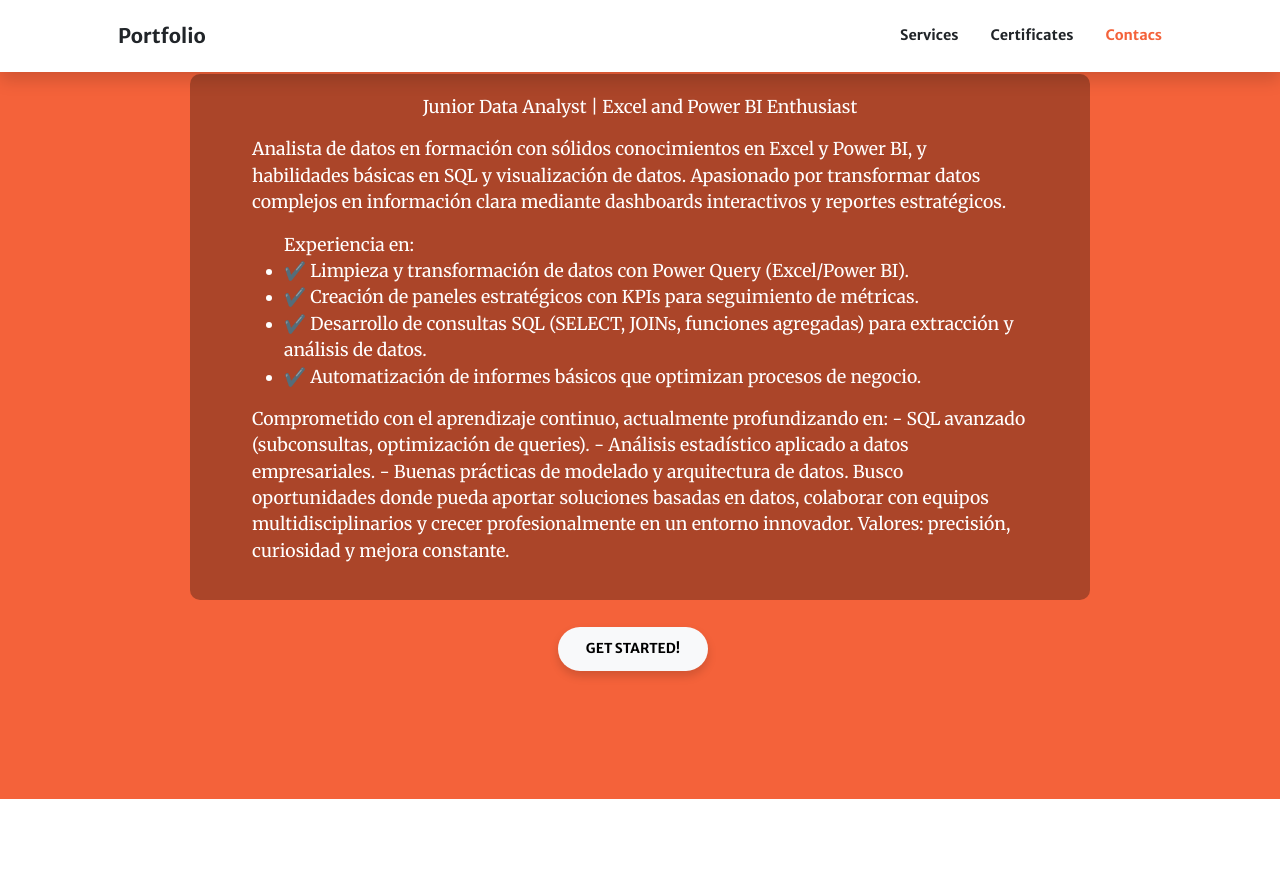
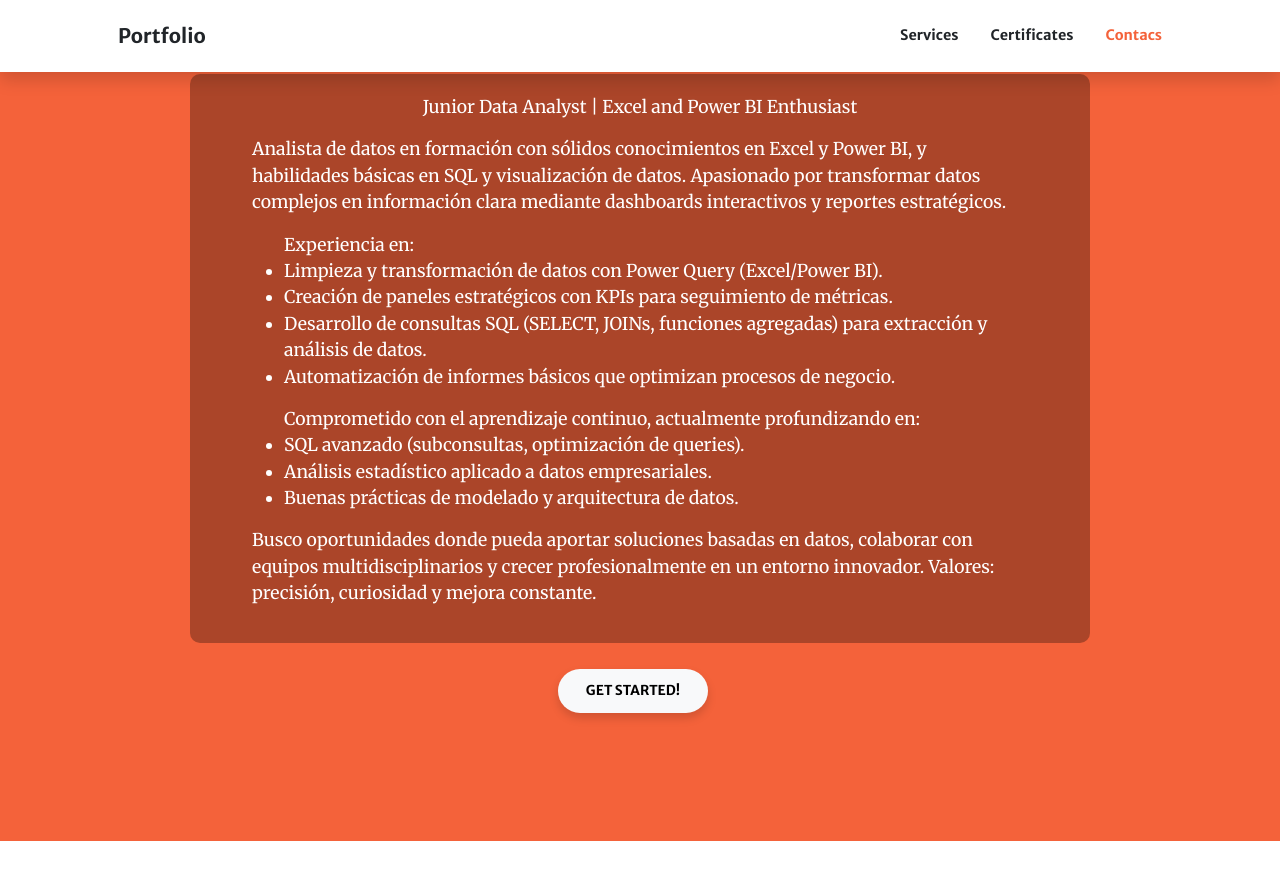
Before and after one commit to Edward-R-analytics/Portfolio, a Jekyll site: the page built from index.md, in a window 1280 px wide and 900 px high, scrolled down 954 px. Shown: the top 880 px of the window. Built offline with Jekyll 4.4.1, drawn with Linux system fonts in a browser that asks for light colours; comment, search, counter and statistics services are not loaded.

Commit message:
Update index.md

```diff
--- a/index.md
+++ b/index.md
@@ -19,22 +19,26 @@ sections:
 
           <ul>
                Experiencia en:
-              <li>✔ Limpieza y transformación de datos con Power Query (Excel/Power BI).</li>
-              <li>✔ Creación de paneles estratégicos con KPIs para seguimiento de métricas.</li>
-              <li>✔ Desarrollo de consultas SQL (SELECT, JOINs, funciones agregadas) para extracción y análisis de datos.</li>
-              <li>✔ Automatización de informes básicos que optimizan procesos de negocio.</li>
+              <li>Limpieza y transformación de datos con Power Query (Excel/Power BI).</li>
+              <li>Creación de paneles estratégicos con KPIs para seguimiento de métricas.</li>
+              <li>Desarrollo de consultas SQL (SELECT, JOINs, funciones agregadas) para extracción y análisis de datos.</li>
+              <li>Automatización de informes básicos que optimizan procesos de negocio.</li>
 
           </ul>
 
-          <p> Comprometido con el aprendizaje continuo, actualmente profundizando en:
+          <ul>
+              Comprometido con el aprendizaje continuo, actualmente profundizando en:
 
-              -  SQL avanzado (subconsultas, optimización de queries).
+              <li>SQL avanzado (subconsultas, optimización de queries).</li>
 
-              -  Análisis estadístico aplicado a datos empresariales.
+              <li>Análisis estadístico aplicado a datos empresariales.</li>
 
-              -  Buenas prácticas de modelado y arquitectura de datos.
+              <li>Buenas prácticas de modelado y arquitectura de datos.</li>
+          </ul>
 
-              Busco oportunidades donde pueda aportar soluciones basadas en datos, colaborar con equipos multidisciplinarios y crecer profesionalmente en un entorno innovador. Valores: precisión, curiosidad y mejora constante. </p>
+            <p>Busco oportunidades donde pueda aportar soluciones basadas en datos, colaborar con equipos multidisciplinarios y crecer profesionalmente en un entorno innovador. Valores: precisión, curiosidad y mejora constante.</p>
+
+
 
 
 
```
